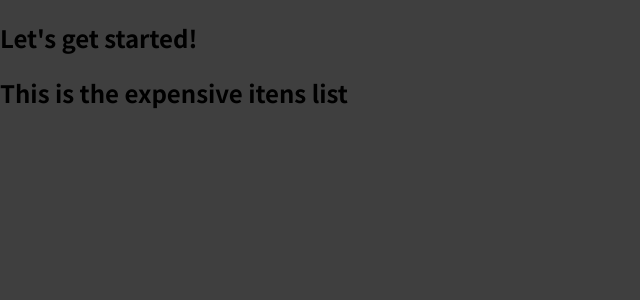
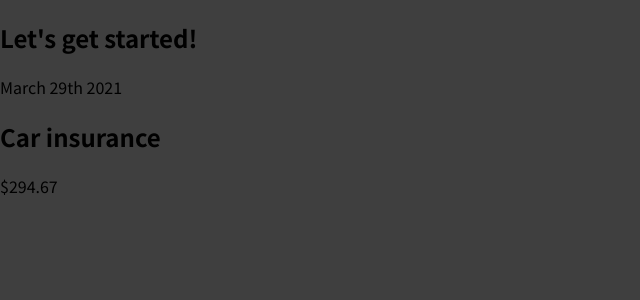
Before and after one commit to Marcus-vinicius-pcs/React, a JavaScript app in the folder react-complete-guide/: page / in a window 1280 px wide. Shown: the top 300 px of the page, without its empty margins (0-640 px from the left). Built offline with nearby package versions, Linux system fonts and the light colour scheme.

Commit message:
JSX um pouco mais complexo
Um componente em jsx só pode retornar uma raiz

```diff
--- a/react-complete-guide/src/components/ExpenseItens.js
+++ b/react-complete-guide/src/components/ExpenseItens.js
@@ -1,5 +1,13 @@
 function ExpenseItens(){
-    return (<h2>This is the expensive itens list</h2>)
+    return (
+        <div>
+            <div>March 29th 2021</div>
+            <div>
+                <h2>Car insurance</h2>
+                <div>$294.67</div>
+            </div>
+        </div>
+    )
 }
 
 export default ExpenseItens
```
Also changed, not shown: 1 other file (tests, documents, lock files or other folders).
